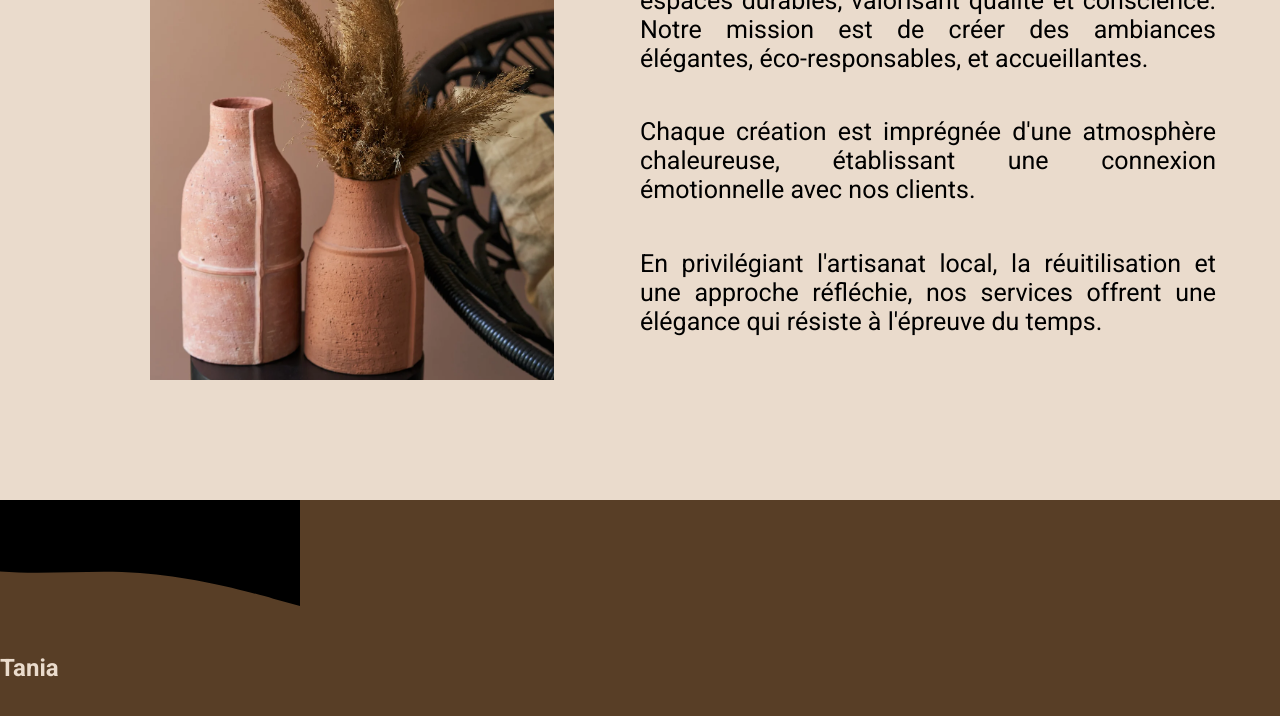
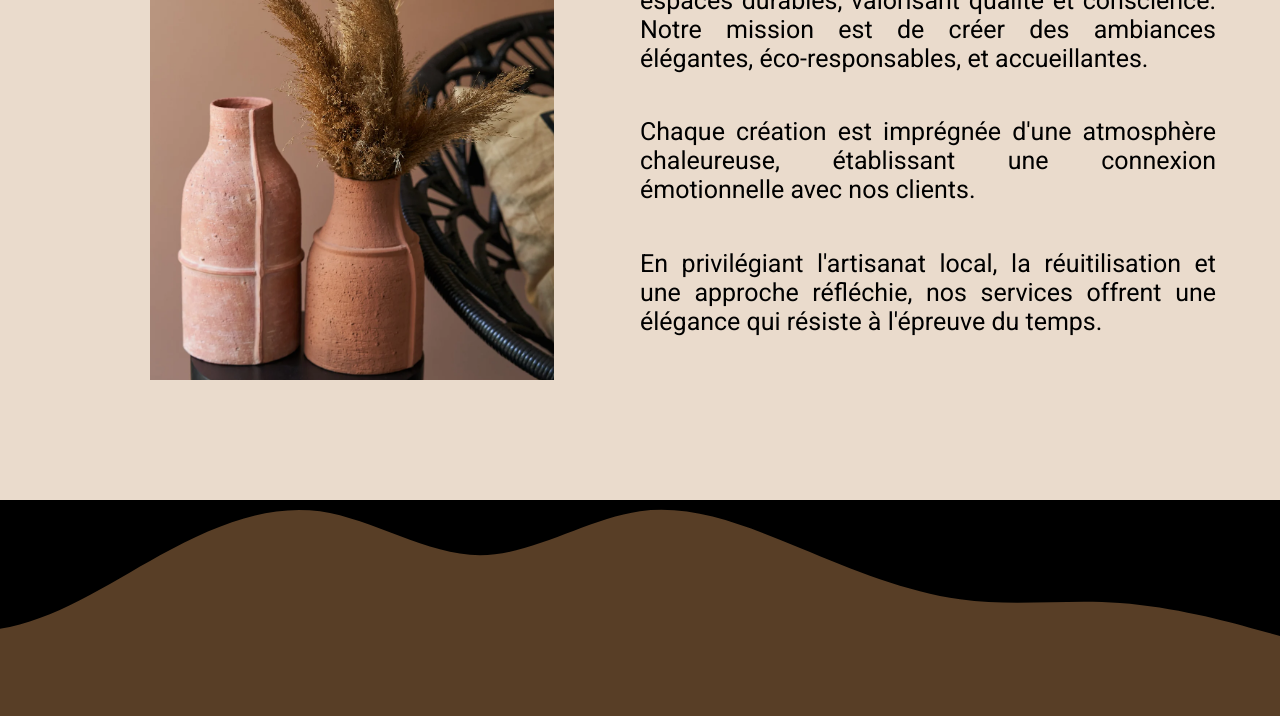
Before and after one commit to Scharlyopitz/CHEYSSOI-PARIS, a React (Vite) app: page /about in a window 1280 px wide. Shown: the part 1100-1816 px from the top of the page. Built offline with nearby package versions, Linux system fonts and the light colour scheme.

Commit message:
Design du svg pour la troisième section

```diff
--- a/src/sass/pages/_about.scss
+++ b/src/sass/pages/_about.scss
@@ -108,7 +108,16 @@
   }
 
   .thirdSection {
+    position: relative;
     background-color: $Brown;
     color: $Beige;
+
+    svg {
+      height: 180px;
+      position: absolute;
+      top: 0;
+      left: 0;
+      width: 100%;
+    }
   }
 }
--- a/src/style/style.css
+++ b/src/style/style.css
@@ -226,6 +226,14 @@ header .menu .burger a::after {
   height: 100%;
 }
 #About .thirdSection {
+  position: relative;
   background-color: #583e26;
   color: #eadbcc;
+}
+#About .thirdSection svg {
+  height: 180px;
+  position: absolute;
+  top: 0;
+  left: 0;
+  width: 100%;
 }/*# sourceMappingURL=style.css.map */
```
Also changed, not shown: 1 other file (tests, documents, lock files or other folders).
